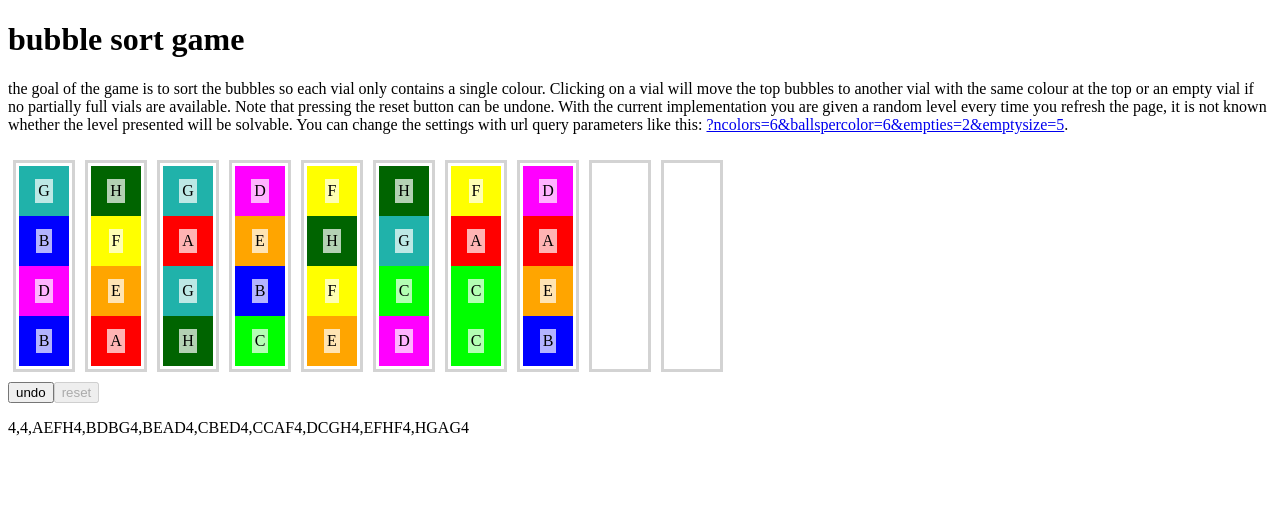
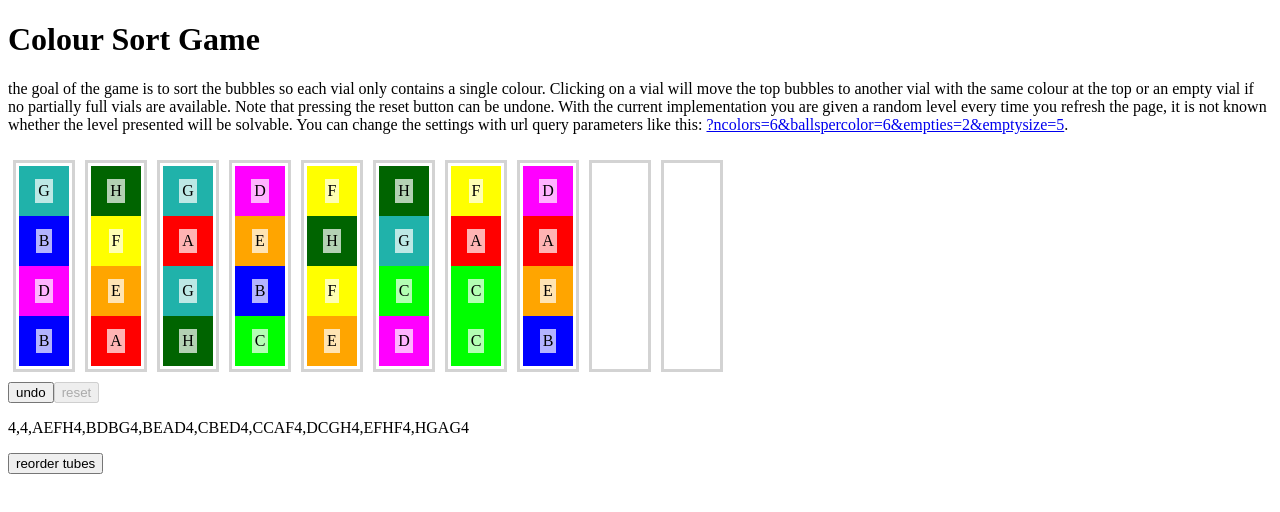
Before and after one commit to tadhgmister/tadhgmister.github.io, a plain HTML site: page coloursortgame/index.html in a window 1280 px wide. Both pictures are taken after a click on the element 620 px from the left and 265 px from the top of the page. Drawn offline with Linux system fonts and the light colour scheme.

Commit message:
colour sort game update

```diff
--- a/coloursortgame/index.html
+++ b/coloursortgame/index.html
@@ -5,11 +5,11 @@
   <meta charset="UTF-8">
   <meta name="color-scheme" content="light dark">
   <meta name="viewport" content="width=device-width, initial-scale=1.0">
-  <title>Move Tree</title>
+  <title>Colour Sort Game</title>
   <link rel="stylesheet" href="coloursortgame.css">
 </head>
 <body>
-  <h1>bubble sort game</h1>
+  <h1>Colour Sort Game</h1>
   <p id="instructions">
     the goal of the game is to sort the bubbles so each vial only contains a single colour.
     Clicking on a vial will move the top bubbles to another vial with the same colour at the top or an empty vial if no partially full vials are available.
--- a/coloursortgame/v2.js
+++ b/coloursortgame/v2.js
@@ -382,6 +382,9 @@ class GameUI extends UIElement {
         this.undoButton.disabled = true;
         this.resetButton.disabled = true;
         this.serialBox = new InfoBox(parent, serializeGameState(initialState));
+        if (initialState.every(x => (x.capacity === initialState[0].capacity))) {
+            this.normalizeButton = new ActionButton(parent, "reorder tubes", () => { this.reorderTubes(); });
+        }
     }
     setState(newState) {
         assert(newState.length == this.tubes.length, "cannot change number of tubes with setState");
@@ -404,6 +407,9 @@ class GameUI extends UIElement {
     }
     checkIfWonAndUpdateSerialBox() {
         const serial = serializeGameState(this.state);
+        if (this.serialBox.content === serial) {
+            return; // if reordering stuff from solved state do not alert the user every time
+        }
         this.serialBox.content = serial;
         if (serial === this.solved) {
             this.alert("YOU WIN!");
@@ -440,6 +446,11 @@ class GameUI extends UIElement {
             alert("you are at the initial state".concat(this.undoStack.length > 0 ? " (you can still undo the reset)" : ""));
         }
     }
+    reorderTubes() {
+        // note this doesn't touch undo stack, it just normalizes the stuff in place.
+        Tube.normalize(this.state);
+        this.setState(this.state);
+    }
     alert(msg) {
         // set a small timeout so printing a message about a new state gives the dom time to update the display before printing the message
         setTimeout(() => { alert(msg); }, 2);
```
